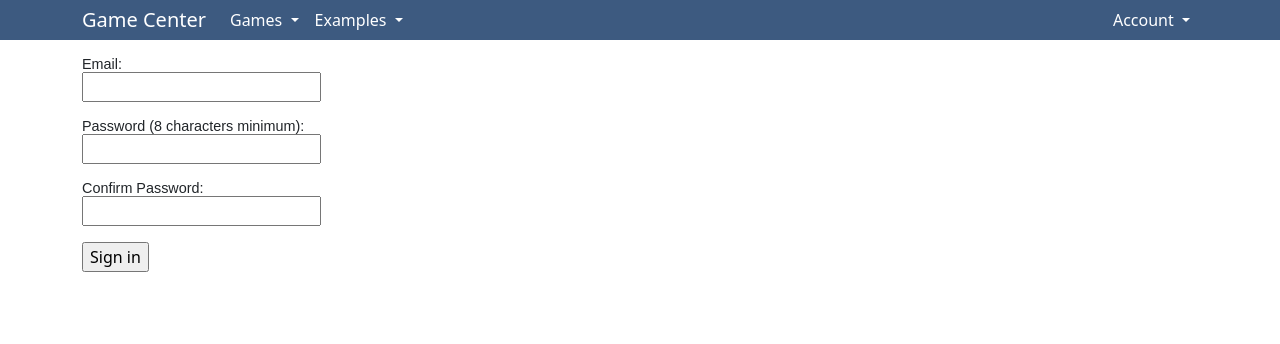
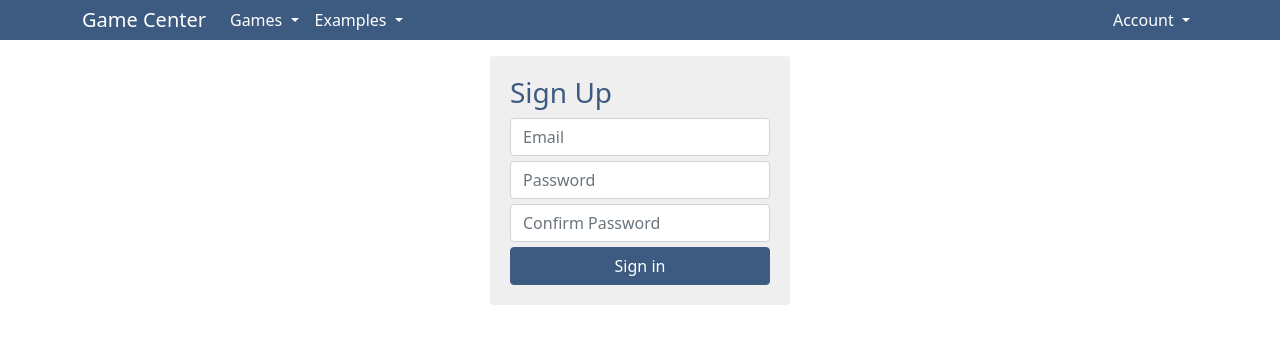
Before and after one commit to sam-north/GameCenter, an Angular app in the folder UI.Web/ClientApp/: page /sign-up in a window 1280 px wide. Shown: the top 344 px of the page. Built offline with nearby package versions, Linux system fonts and the light colour scheme.

Commit message:
-Made the  Sign Up and New Game pages prettier. -Changed the location of the toastr notifications.

```diff
--- a/UI.Web/ClientApp/src/app/components/account/sign-up/sign-up.component.html
+++ b/UI.Web/ClientApp/src/app/components/account/sign-up/sign-up.component.html
@@ -1,14 +1,19 @@
-<div>
-    <label for="email">Email:</label>
-    <input type="text" id="email" name="email" [(ngModel)]="signUpModel.email">
+<div id="container" class="rounded">
+    <h3>Sign Up</h3>
+    <form>
+        <div>
+            <!-- <label for="email">Email:</label> -->
+            <input type="text" id="email" class="form-control" name="email" placeholder="Email" [(ngModel)]="signUpModel.email">
+        </div>
+        <div>
+            <!-- <label for="pass">Password (8 characters minimum):</label> -->
+            <input type="password" id="pass" class="form-control" name="password" placeholder="Password" [(ngModel)]="signUpModel.password" minlength="8" required>
+        </div>
+        <div>
+            <!-- <label for="confirm-password">Confirm Password:</label> -->
+            <input type="password" id="confirm-password" class="form-control" name="confirm-password" placeholder="Confirm Password"
+                [(ngModel)]="signUpModel.confirmPassword" minlength="8" required>
+        </div>
+        <input type="submit" class="btn btn-primary" (click)="submitUser()" value="Sign in">
+    </form>
 </div>
-<div>
-    <label for="pass">Password (8 characters minimum):</label>
-    <input type="password" id="pass" name="password" [(ngModel)]="signUpModel.password" minlength="8" required>
-</div>
-<div>
-    <label for="confirm-password">Confirm Password:</label>
-    <input type="password" id="confirm-password" name="confirm-password" [(ngModel)]="signUpModel.confirmPassword" minlength="8" required>
-</div>
-
-<input type="submit" (click)="submitUser()" value="Sign in">
--- a/UI.Web/ClientApp/src/app/components/account/sign-up/sign-up.component.scss
+++ b/UI.Web/ClientApp/src/app/components/account/sign-up/sign-up.component.scss
@@ -1,9 +1,21 @@
-label {
-    display: block;
-    font: .9rem 'Fira Sans', sans-serif;
+// label {
+//     display: block;
+//     font: .9rem 'Fira Sans', sans-serif;
+// }
+
+//input[type='submit'],
+// label {
+//     margin-top: 1rem;
+// }
+
+input, button {
+    margin-top: 5px;
+    width: 100%;
 }
 
-input[type='submit'],
-label {
-    margin-top: 1rem;
+#container{
+    margin: 0 auto;
+    width: 300px;
+    padding: 20px;
+    background-color: #efefef;
 }
--- a/UI.Web/ClientApp/src/app/components/games/all/new-game/new-game.component.html
+++ b/UI.Web/ClientApp/src/app/components/games/all/new-game/new-game.component.html
@@ -1,14 +1,14 @@
 
 <h2></h2>
 <form>
-    <label>Game</label>
-    <select class="form-control" name="game" [(ngModel)]="selectedGame">
+    <label>Select a game</label>
+    <select class="form-control" name="game" placeholder= "Click Me" [(ngModel)]="selectedGame">
         <option *ngFor="let game of games" [ngValue]="game">{{game.displayName}}</option>
     </select>
 
     <div>
-        <label>Email</label>
+        <label>Enter an email to challenge someone.</label>
         <input type="text" name="email" autofocus id="email" class="form-control" placeholder="Email" [(ngModel)]="opponentEmail">
     </div>
-    <input type="submit" class="btn btn-primary" (click)="submit()" value="GLHF">
+    <input id = "GLHF" type="submit" class="btn btn-primary" (click)="submit()" value="GLHF">
 </form>
--- a/UI.Web/ClientApp/src/app/components/games/all/new-game/new-game.component.scss
+++ b/UI.Web/ClientApp/src/app/components/games/all/new-game/new-game.component.scss
@@ -0,0 +1,7 @@
+form {
+    width: 35%;
+}
+#GLHF{
+    margin-top: 10px;
+    float: right;
+}
--- a/UI.Web/ClientApp/src/app/utilities/notifications/implementations/ToastrNotifier.ts
+++ b/UI.Web/ClientApp/src/app/utilities/notifications/implementations/ToastrNotifier.ts
@@ -4,7 +4,7 @@ import { Injectable } from "@angular/core";
 
 @Injectable()
 export class ToastrNotifier extends Notifier {
-    defaultPositionClass: string = "toast-bottom-right";
+    defaultPositionClass: string = "toast-bottom-center";
     progressBarSetting: any = { progressBar: true };
     successDefaultOptions: any = { timeOut: 5000, positionClass: this.defaultPositionClass };
     dangerDefaultOptions: any = { timeOut: 0, extendedTimeOut: 0, closeButton: true, positionClass: this.defaultPositionClass };
```
